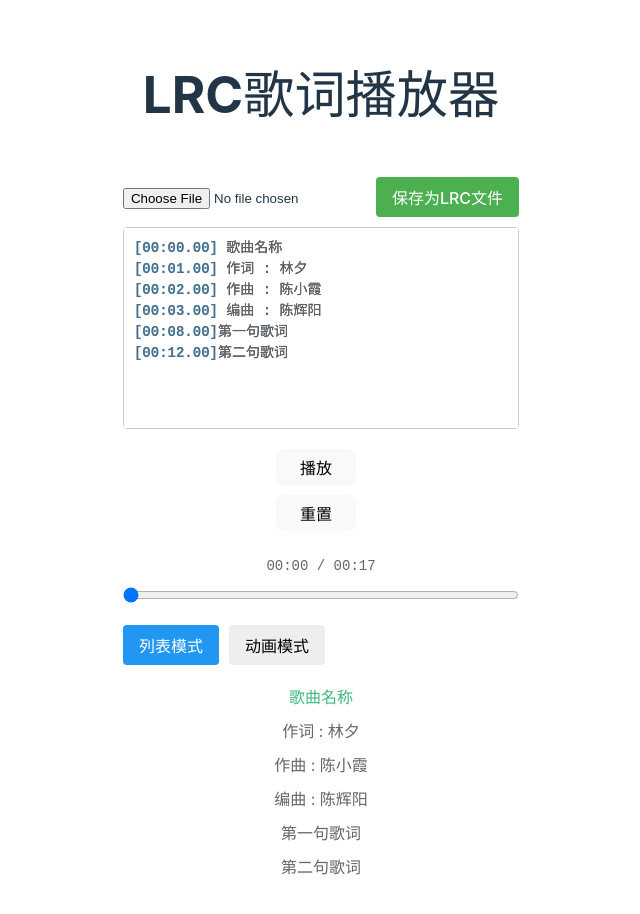
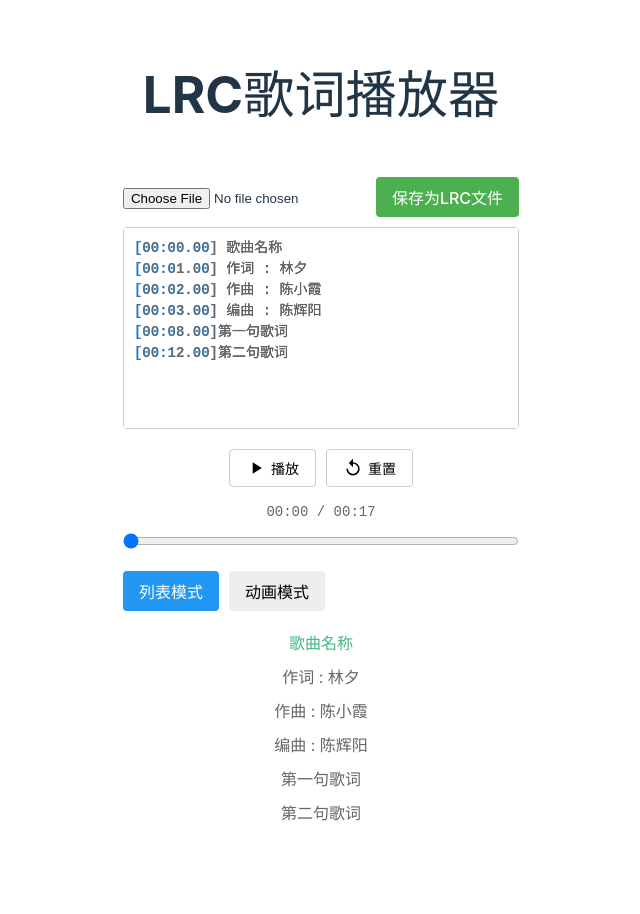
Before and after one commit to fwindpeak/lrc-player, a Vue app: page / in a window 1280 px wide. Shown: the top 914 px of the page, without its empty margins (319-959 px from the left). Built offline with nearby package versions, Linux system fonts and the light colour scheme.

Commit message:
style: 优化按钮样式

```diff
--- a/src/components/PlayerControls.vue
+++ b/src/components/PlayerControls.vue
@@ -1,9 +1,24 @@
 <template>
   <div class="controls">
-    <button @click="$emit('toggle-play')">
-      {{ isPlaying ? "暂停" : "播放" }}
-    </button>
-    <button @click="$emit('reset')">重置</button>
+    <div class="buttons">
+      <button class="control-btn" @click="$emit('toggle-play')">
+        <svg v-if="isPlaying" class="icon" viewBox="0 0 24 24">
+          <path d="M6 4h4v16H6V4zm8 0h4v16h-4V4z" />
+        </svg>
+        <svg v-else class="icon" viewBox="0 0 24 24">
+          <path d="M8 5v14l11-7z" />
+        </svg>
+        <span class="btn-text">{{ isPlaying ? "暂停" : "播放" }}</span>
+      </button>
+      <button class="control-btn" @click="$emit('reset')">
+        <svg class="icon" viewBox="0 0 24 24">
+          <path
+            d="M12 5V1L7 6l5 5V7c3.31 0 6 2.69 6 6s-2.69 6-6 6-6-2.69-6-6H4c0 4.42 3.58 8 8 8s8-3.58 8-8-3.58-8-8-8z"
+          />
+        </svg>
+        <span class="btn-text">重置</span>
+      </button>
+    </div>
 
     <div class="timeline">
       <div class="time-display">
@@ -47,12 +62,49 @@ const handleTimeChange = (event: Event) => {
   display: flex;
   flex-direction: column;
   align-items: center;
-  gap: 10px;
+  gap: 15px;
   margin-bottom: 20px;
 }
 
+.buttons {
+  display: flex;
+  gap: 10px;
+}
+
+.control-btn {
+  display: flex;
+  align-items: center;
+  gap: 5px;
+  min-width: 80px;
+  padding: 8px 16px;
+  border: 1px solid #ccc;
+  border-radius: 4px;
+  background: #fff;
+  cursor: pointer;
+  transition: all 0.3s;
+}
+
+.control-btn:hover {
+  background: #f5f5f5;
+  border-color: #999;
+}
+
+.control-btn:disabled {
+  opacity: 0.5;
+  cursor: not-allowed;
+}
+
+.icon {
+  width: 20px;
+  height: 20px;
+  fill: currentColor;
+}
+
+.btn-text {
+  font-size: 14px;
+}
+
 .timeline {
-  margin-top: 15px;
   width: 100%;
   display: flex;
   flex-direction: column;
@@ -71,9 +123,21 @@ input[type="range"] {
   max-width: 400px;
 }
 
-button {
-  min-width: 80px;
-  margin-right: 10px;
-  padding: 5px 15px;
+/* 暗色主题支持 */
+@media (prefers-color-scheme: dark) {
+  .control-btn {
+    background: #333;
+    border-color: #666;
+    color: #fff;
+  }
+
+  .control-btn:hover {
+    background: #444;
+    border-color: #888;
+  }
+
+  .time-display {
+    color: #999;
+  }
 }
 </style>
```
